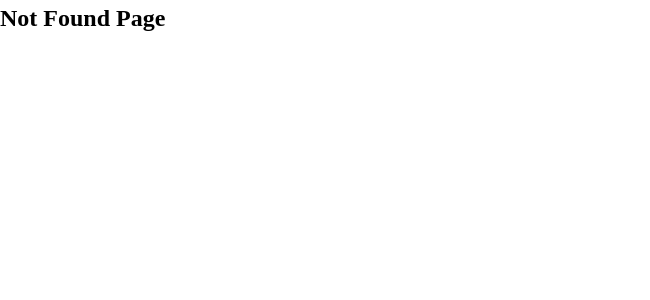
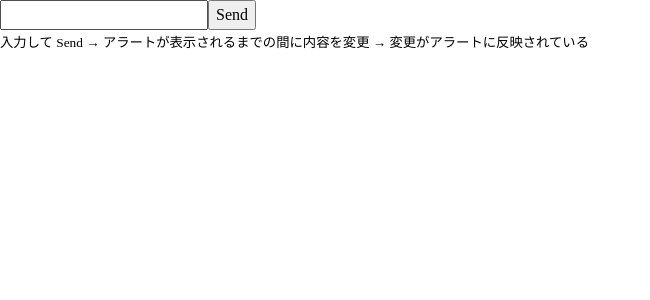
Before and after one commit to takunagai/react-official-tutorial, a React (Create React App) app: page /Chat2 in a window 1280 px wide. Before the commit this address had no page. Shown: the top 300 px of the page, without its empty margins (0-650 px from the left). Built offline with nearby package versions, Linux system fonts and the light colour scheme.

Commit message:
Try out some challenges 4 - 修正済み。最新の状態を読む。処理中の変更を反映させる

```diff
--- /dev/null
+++ b/src/Chat2.jsx
@@ -0,0 +1,28 @@
+import { useState, useRef } from 'react'
+
+export default function Chat() {
+  const [text, setText] = useState('')
+  const textRef = useRef(text)
+
+  function handleChange(e) {
+    setText(e.target.value)
+    textRef.current = e.target.value
+  }
+
+  function handleSend() {
+    setTimeout(() => {
+      alert('Sending: ' + textRef.current)
+    }, 3000)
+  }
+
+  return (
+    <>
+      <input
+        value={text}
+        onChange={handleChange}
+      />
+      <button onClick={handleSend}>Send</button><br />
+      <p><small>入力して Send → アラートが表示されるまでの間に内容を変更 → 変更がアラートに反映されている</small></p>
+    </>
+  )
+}
--- a/src/Frontpage.jsx
+++ b/src/Frontpage.jsx
@@ -86,6 +86,7 @@ export default function Frontpage() {
           <li><Link to="/Chat">Chat</Link></li>
           <li><Link to="/Toggle">Toggle</Link></li>
           <li><Link to="/Dashboard">Dashboard</Link></li>
+          <li><Link to="/Chat2">Chat2</Link></li>
         </ul>
       </nav>
       <Outlet />
--- a/src/index.js
+++ b/src/index.js
@@ -85,6 +85,7 @@ import Counter7 from './Counter7'
 import Chat from './Chat'
 import Toggle from './Toggle'
 import Dashboard from './Dashboard'
+import Chat2 from './Chat2'
 
 const container = document.getElementById('root')
 const root = createRoot(container) // createRoot(container!) if you use TypeScript
@@ -179,6 +180,7 @@ root.render(
         <Route path="Chat" element={<Chat />} />
         <Route path="Toggle" element={<Toggle />} />
         <Route path="Dashboard" element={<Dashboard />} />
+        <Route path="Chat2" element={<Chat2 />} />
         <Route path="*" element={<NotFound />} />{/* Not Found の時*/}
       </Routes>
     </BrowserRouter>
```
Also changed, not shown: 1 other file (tests, documents, lock files or other folders).
